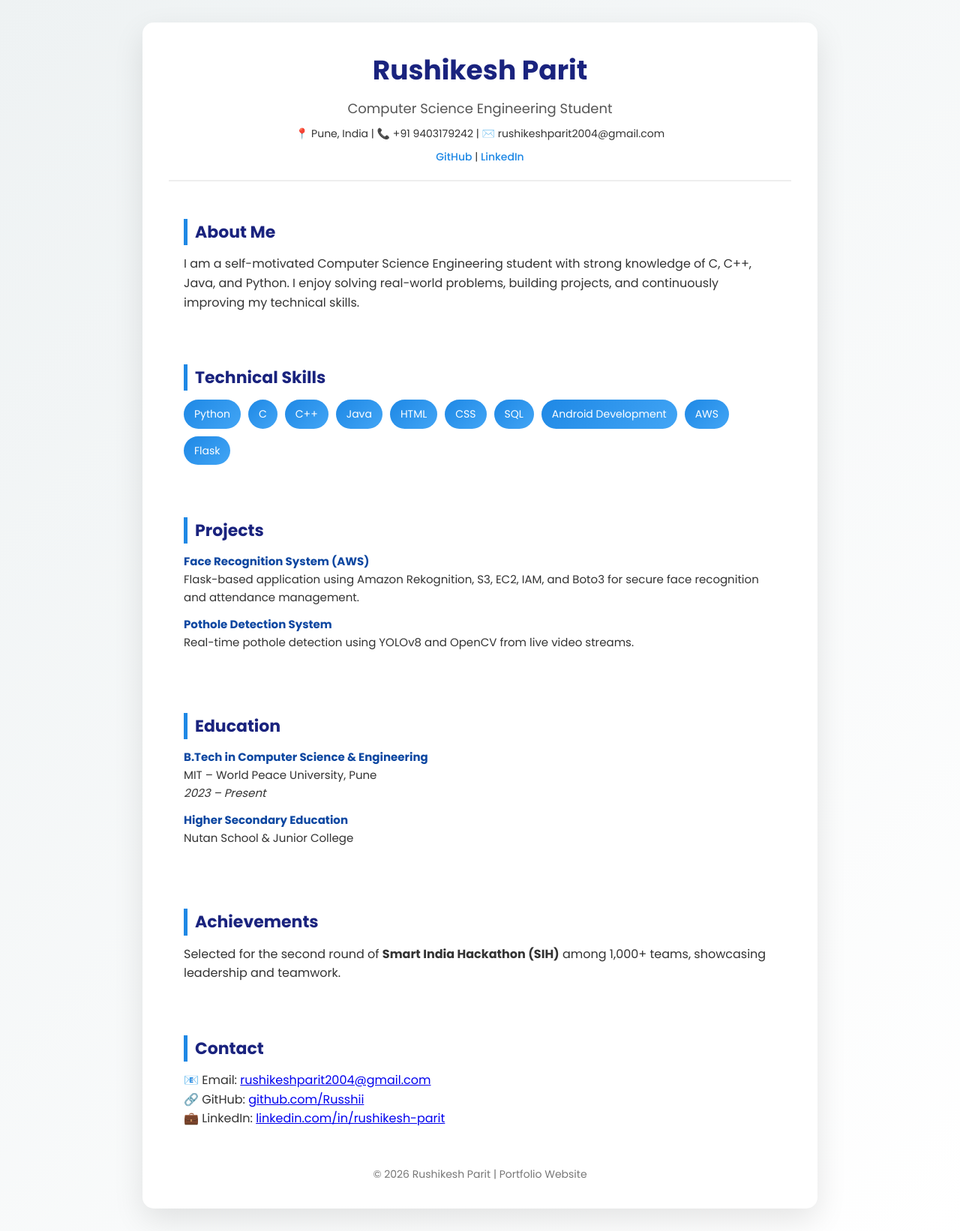
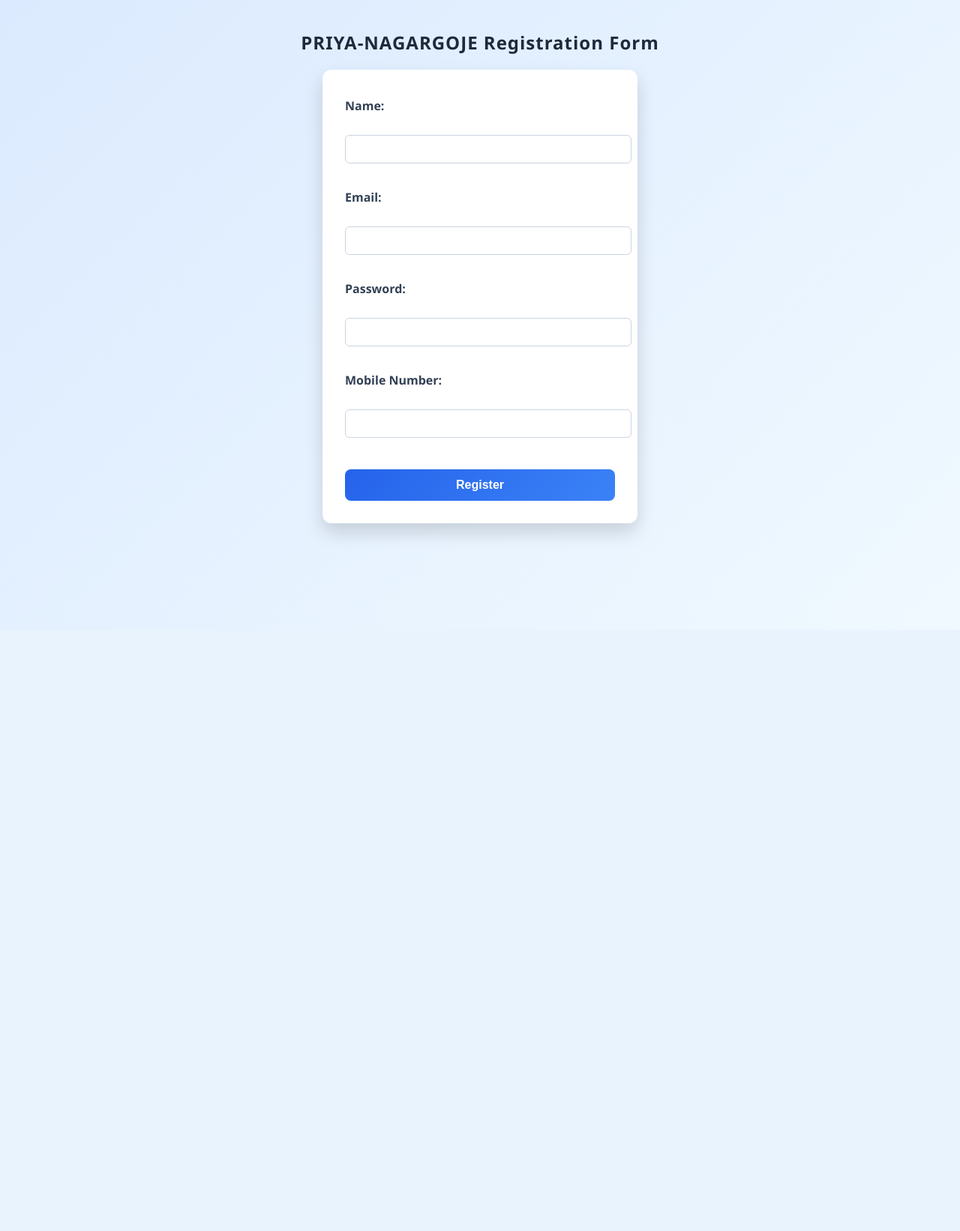
Before and after one commit to Russhii/FSD-lab, a PHP site: page / in a window 1280 px wide. Shown: the whole page at 75% size. After the commit the page ends 716 px from the top, so only its background shows below. Run offline with PHP 8.4, Linux system fonts and the light colour scheme.

Commit message:
Assignment 3 code From validation

```diff
--- a/index.html
+++ b/index.html
@@ -1,133 +1,30 @@
 <!DOCTYPE html>
 <html lang="en">
 <head>
-    <meta charset="UTF-8" />
-    <meta name="viewport" content="width=device-width, initial-scale=1.0" />
-    <title>Rushikesh Parit | Portfolio</title>
-
-
-    <link rel="stylesheet" href="style.css">
-
+<meta charset="UTF-8">
+<title>Student Registration Form</title>
+<script src="script.js"></script>
+<link rel="stylesheet" href="style.css">
 </head>
 <body>
 
-<div class="resume">
+<h2>PRIYA-NAGARGOJE Registration Form</h2>
 
+<form onsubmit="return validateForm()">
+<label>Name:</label><br>
+<input type="text" id="name"><br><br>
 
-    <header>
-        <h1>Rushikesh Parit</h1>
-        <p class="tagline">Computer Science Engineering Student</p>
+<label>Email:</label><br>
+<input type="text" id="email"><br><br>
 
-        <p>
-            📍 Pune, India | 📞 +91 9403179242 |
-            ✉️ rushikeshparit2004@gmail.com
-        </p>
+<label>Password:</label><br>
+<input type="password" id="password"><br><br>
 
-        <p>
-            <a href="https://github.com/Russhii" target="_blank">GitHub</a> |
-            <a href="https://www.linkedin.com/in/rushikesh-parit-7408612a0" target="_blank">LinkedIn</a>
-        </p>
-    </header>
+<label>Mobile Number:</label><br>
+<input type="text" id="mobile"><br><br>
 
-
-    <section id="about">
-        <h2>About Me</h2>
-        <p>
-            I am a self-motivated Computer Science Engineering student with strong knowledge of
-            C, C++, Java, and Python. I enjoy solving real-world problems, building projects,
-            and continuously improving my technical skills.
-        </p>
-    </section>
-
-
-    <section id="skills">
-        <h2>Technical Skills</h2>
-        <div class="skills">
-            <span>Python</span>
-            <span>C</span>
-            <span>C++</span>
-            <span>Java</span>
-            <span>HTML</span>
-            <span>CSS</span>
-            <span>SQL</span>
-            <span>Android Development</span>
-            <span>AWS</span>
-            <span>Flask</span>
-        </div>
-    </section>
-
-
-    <section id="projects">
-        <h2>Projects</h2>
-        <ul>
-            <li>
-                <strong>Face Recognition System (AWS)</strong><br>
-                Flask-based application using Amazon Rekognition, S3, EC2, IAM, and Boto3
-                for secure face recognition and attendance management.
-            </li>
-            <li>
-                <strong>Pothole Detection System</strong><br>
-                Real-time pothole detection using YOLOv8 and OpenCV from live video streams.
-            </li>
-        </ul>
-    </section>
-
-
-    <section id="education">
-        <h2>Education</h2>
-        <ul>
-            <li>
-                <strong>B.Tech in Computer Science & Engineering</strong><br>
-                MIT – World Peace University, Pune <br>
-                <em>2023 – Present</em>
-            </li>
-            <li>
-                <strong>Higher Secondary Education</strong><br>
-                Nutan School & Junior College
-            </li>
-        </ul>
-    </section>
-
-
-    <section id="achievements">
-        <h2>Achievements</h2>
-        <p>
-            Selected for the second round of <strong>Smart India Hackathon (SIH)</strong>
-            among 1,000+ teams, showcasing leadership and teamwork.
-        </p>
-    </section>
-
-
-    <section id="contact">
-        <h2>Contact</h2>
-        <p>
-            📧 Email:
-            <a href="mailto:rushikeshparit2004@gmail.com">
-                rushikeshparit2004@gmail.com
-            </a>
-        </p>
-
-        <p>
-            🔗 GitHub:
-            <a href="https://github.com/Russhii" target="_blank">
-                github.com/Russhii
-            </a>
-        </p>
-
-        <p>
-            💼 LinkedIn:
-            <a href="https://www.linkedin.com/in/rushikesh-parit-7408612a0" target="_blank">
-                linkedin.com/in/rushikesh-parit
-            </a>
-        </p>
-    </section>
-
-
-    <footer>
-        © 2026 Rushikesh Parit | Portfolio Website
-    </footer>
-
-</div>
+<input type="submit" value="Register">
+</form>
 
 </body>
 </html>
--- /dev/null
+++ b/script.js
@@ -0,0 +1,29 @@
+function validateForm() {
+    var name = document.getElementById("name").value;
+    var email = document.getElementById("email").value;
+    var password = document.getElementById("password").value;
+    var mobile = document.getElementById("mobile").value;
+
+    if (name === "") {
+        alert("Name must not be empty");
+        return false;
+    }
+
+    if (email === "") {
+        alert("Email must not be empty");
+        return false;
+    }
+
+    if (password.length < 6) {
+        alert("Password must be at least 6 characters long");
+        return false;
+    }
+
+    if (isNaN(mobile) || mobile.length !== 10) {
+        alert("Enter valid 10-digit mobile number");
+        return false;
+    }
+
+    alert("Form submitted successfully!");
+    return true;
+}
--- a/style.css
+++ b/style.css
@@ -1,139 +1,89 @@
-/* Google Font */
-@import url('https://fonts.googleapis.com/css2?family=Poppins:wght@300;400;500;600;700&display=swap');
-
-* {
+/* Page background */
+body {
     margin: 0;
     padding: 0;
-    box-sizing: border-box;
-    font-family: 'Poppins', sans-serif;
+    font-family: "Segoe UI", Tahoma, Arial, sans-serif;
+    background: linear-gradient(135deg, #dbeafe, #f0f9ff);
+    min-height: 100vh;
 }
 
-body {
-    background: linear-gradient(135deg, #eef2f3, #ffffff);
-    color: #333;
-    line-height: 1.6;
+/* Heading */
+h2 {
+    text-align: center;
+    margin-top: 40px;
+    margin-bottom: 20px;
+    color: #1e293b;
+    letter-spacing: 1px;
 }
 
-/* Main Container */
-.resume {
-    max-width: 900px;
-    margin: 30px auto;
-    background: #fff;
-    padding: 35px;
-    border-radius: 15px;
-    box-shadow: 0 15px 40px rgba(0, 0, 0, 0.1);
-    animation: fadeIn 0.8s ease;
+/* Form Card */
+form {
+    width: 360px;
+    margin: auto;
+    background: #ffffff;
+    padding: 25px 30px 30px;
+    border-radius: 12px;
+    box-shadow: 0 12px 25px rgba(0, 0, 0, 0.15);
+    transition: transform 0.3s ease;
 }
 
-/* Header */
-header {
-    text-align: center;
-    padding-bottom: 20px;
-    border-bottom: 2px solid #eee;
+/* Slight hover lift */
+form:hover {
+    transform: translateY(-4px);
 }
 
-header h1 {
-    font-size: 36px;
-    font-weight: 700;
-    color: #1a237e;
+/* Labels */
+label {
+    display: block;
+    margin-top: 12px;
+    font-weight: 600;
+    color: #334155;
 }
 
-.tagline {
-    font-size: 18px;
-    color: #555;
-    margin-top: 8px;
+/* Input fields */
+input[type="text"],
+input[type="password"] {
+    width: 100%;
+    padding: 10px;
+    margin-top: 6px;
+    border-radius: 6px;
+    border: 1px solid #cbd5e1;
+    font-size: 14px;
+    transition: border-color 0.3s, box-shadow 0.3s;
 }
 
-header p {
-    margin-top: 8px;
-    font-size: 14px;
+/* Input focus effect */
+input[type="text"]:focus,
+input[type="password"]:focus {
+    outline: none;
+    border-color: #3b82f6;
+    box-shadow: 0 0 0 3px rgba(59, 130, 246, 0.2);
 }
 
-header a {
-    color: #1e88e5;
-    text-decoration: none;
-    font-weight: 500;
+/* Submit button */
+input[type="submit"] {
+    width: 100%;
+    margin-top: 20px;
+    padding: 12px;
+    background: linear-gradient(135deg, #2563eb, #3b82f6);
+    color: #ffffff;
+    font-size: 16px;
+    font-weight: 600;
+    border: none;
+    border-radius: 8px;
+    cursor: pointer;
+    transition: background 0.3s, transform 0.2s, box-shadow 0.2s;
 }
 
-header a:hover {
-    text-decoration: underline;
+/* Button hover */
+input[type="submit"]:hover {
+    background: linear-gradient(135deg, #1d4ed8, #2563eb);
+    transform: translateY(-2px);
+    box-shadow: 0 8px 18px rgba(37, 99, 235, 0.4);
 }
 
-/* Sections */
-section {
-    margin-top: 30px;
-    padding: 20px;
-    border-radius: 12px;
-    transition: all 0.3s ease;
+/* Button active */
+input[type="submit"]:active {
+    transform: translateY(0);
+    box-shadow: none;
 }
-
-section:hover {
-    background: #f9fbff;
-}
-
-section h2 {
-    font-size: 22px;
-    color: #1a237e;
-    margin-bottom: 12px;
-    border-left: 5px solid #1e88e5;
-    padding-left: 10px;
-}
-
-/* Lists */
-ul {
-    list-style: none;
-}
-
-ul li {
-    margin-bottom: 12px;
-    font-size: 15px;
-}
-
-/* Skills */
-.skills {
-    display: flex;
-    flex-wrap: wrap;
-    gap: 10px;
-}
-
-.skills span {
-    background: linear-gradient(135deg, #1e88e5, #42a5f5);
-    color: #fff;
-    padding: 8px 14px;
-    border-radius: 20px;
-    font-size: 14px;
-    cursor: pointer;
-    transition: transform 0.3s ease, box-shadow 0.3s ease;
-}
-
-.skills span:hover {
-    transform: translateY(-4px) scale(1.05);
-    box-shadow: 0 10px 20px rgba(30, 136, 229, 0.4);
-}
-
-/* Projects Highlight */
-section ul li strong {
-    color: #0d47a1;
-}
-
-/* Footer Effect (Optional) */
-footer {
-    text-align: center;
-    margin-top: 30px;
-    font-size: 14px;
-    color: #777;
-}
-
-@media (max-width: 768px) {
-    .resume {
-        padding: 20px;
-    }
-
-    header h1 {
-        font-size: 28px;
-    }
-
-    section h2 {
-        font-size: 20px;
-    }
-}
```
